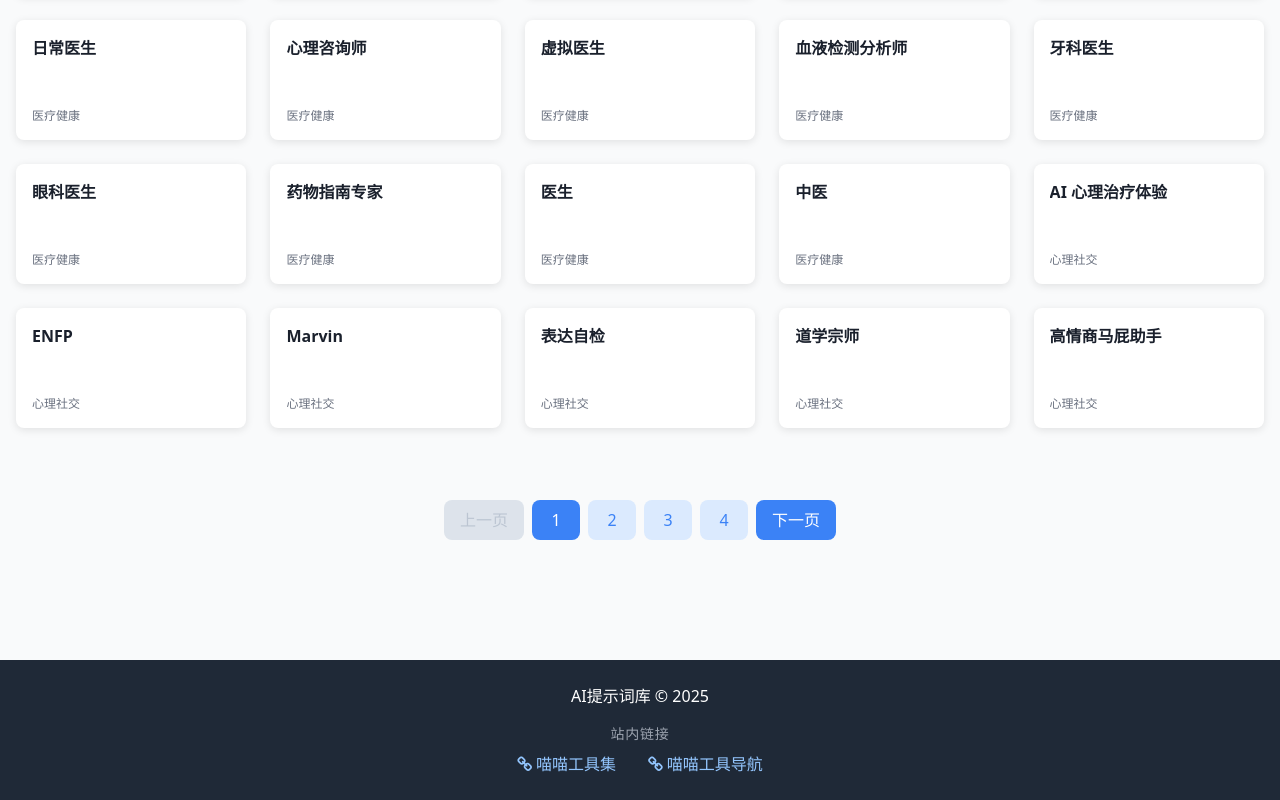
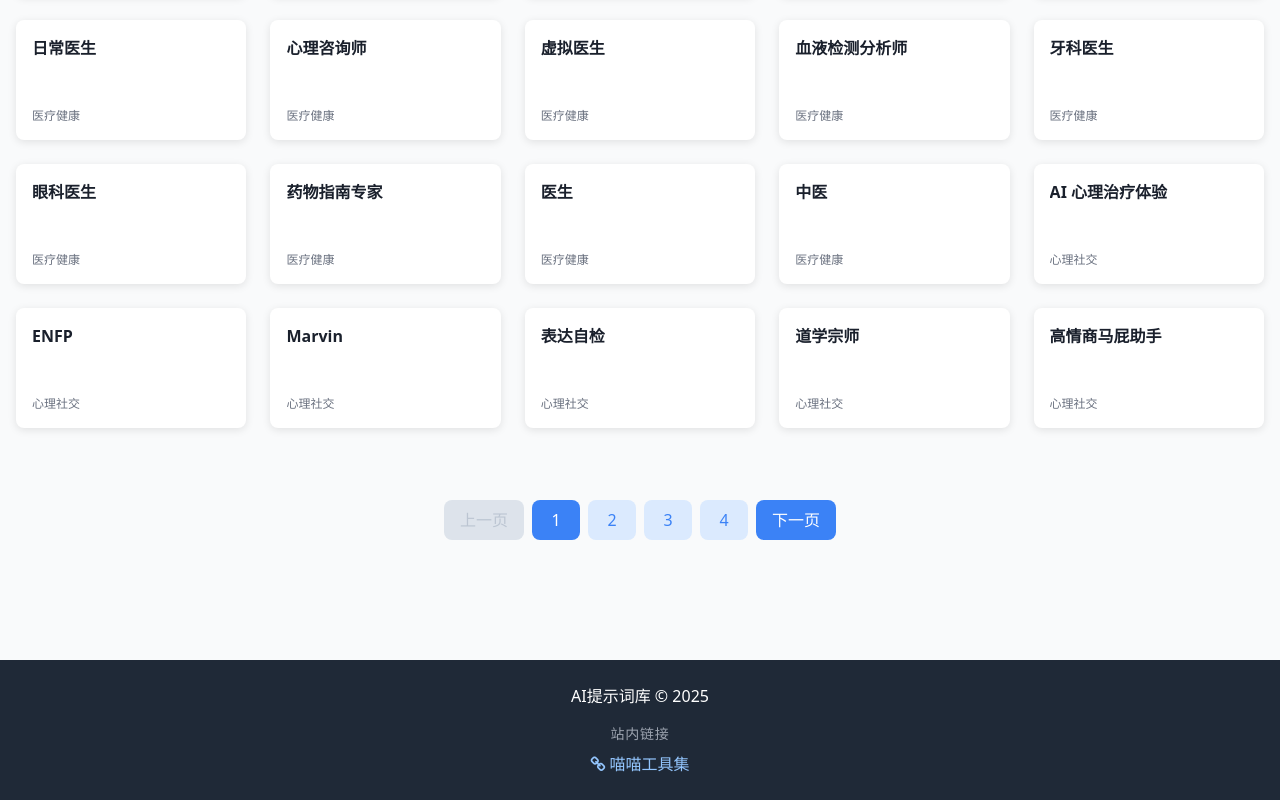
Before and after one commit to cheng01315/pro_miaotoolnav, a website: page aiprompt.html in a window 1280 px wide. Shown: the part 346-1146 px from the top of the page. Drawn offline with nearby package versions, Linux system fonts and the light colour scheme.

Commit message:
Update aiprompt.html

```diff
--- a/aiprompt.html
+++ b/aiprompt.html
@@ -18,7 +18,6 @@
     <link href="https://cdn.jsdelivr.net/npm/font-awesome@4.7.0/css/font-awesome.css" rel="stylesheet">
     <!-- 引入外部样式文件 -->
     <link rel="stylesheet" href="/aiprompt_file/styles.css?v=1.0.10">
-      <link rel="canonical" href="https://miaonav.top/aiprompt">
 </head>
 <body class="bg-gray-50 min-h-screen">
     <!-- 顶部导航栏 -->
@@ -102,11 +101,8 @@
             <div class="mt-4">
                 <h3 class="text-sm uppercase text-gray-400 mb-2 tracking-wider">站内链接</h3>
                 <div class="flex justify-center gap-x-8">
-                    <a href="https://miaonav.top" class="text-blue-300 hover:text-blue-100 transition-colors" target="_blank" rel="noopener noreferrer">
+                    <a href="/" class="text-blue-300 hover:text-blue-100 transition-colors" target="_blank" rel="noopener noreferrer">
                         <i class="fa fa-link mr-1"></i>喵喵工具集
-                    </a>
-                    <a href="https://new.miaonav.top" class="text-blue-300 hover:text-blue-100 transition-colors" target="_blank" rel="noopener noreferrer">
-                        <i class="fa fa-link mr-1"></i>喵喵工具导航
                     </a>
                 </div>
             </div>
```
